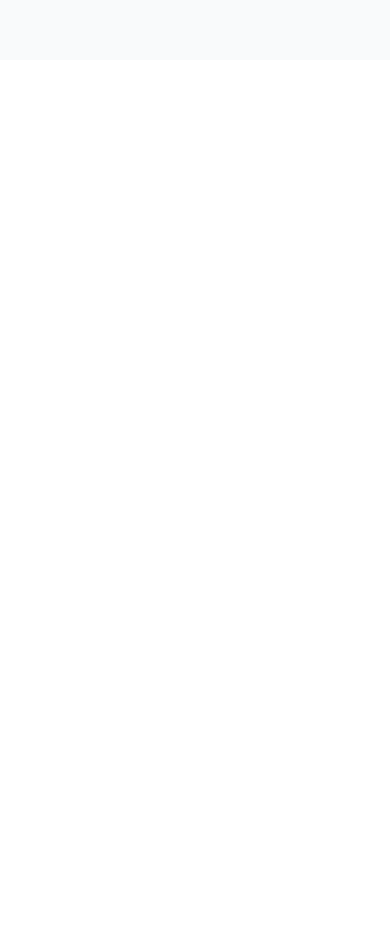
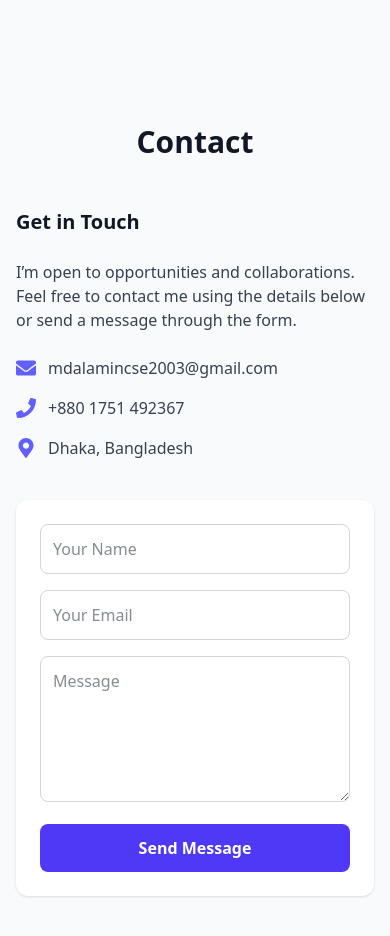
Before and after one commit to alamincse2003/portfolio-of-al-amin, a Next.js app: page / in a window 390 px wide. Shown: the part 8020-8956 px from the top of the page. Before the commit the page ends 8080 px from the top, so only its background shows below. Built offline with nearby package versions, Linux system fonts and the light colour scheme.

Commit message:
contact section implement done

```diff
--- /dev/null
+++ b/app/components/Contact.jsx
@@ -0,0 +1,163 @@
+"use client";
+import { useState } from "react";
+import { motion } from "framer-motion";
+import { FaEnvelope, FaPhone, FaMapMarkerAlt } from "react-icons/fa";
+import emailjs from "@emailjs/browser";
+import Swal from "sweetalert2";
+
+const Contact = () => {
+  const [formData, setFormData] = useState({
+    name: "",
+    email: "",
+    message: "",
+  });
+  const [status, setStatus] = useState("");
+
+  const handleChange = (e) => {
+    setFormData({ ...formData, [e.target.name]: e.target.value });
+  };
+
+  const handleSubmit = (e) => {
+    e.preventDefault();
+
+    const { name, email, message } = formData;
+
+    if (!name || !email || !message) {
+      setStatus("Please fill in all fields.");
+      return;
+    }
+
+    const emailRegex = /\S+@\S+\.\S+/;
+    if (!emailRegex.test(email)) {
+      setStatus("Please enter a valid email address.");
+      return;
+    }
+    emailjs
+      .send(
+        "service_0mpwqcc",
+        "template_hbbkxca",
+        {
+          name: formData.name,
+          email: formData.email,
+          message: formData.message,
+        },
+        "MjKU8ciwz84K1pqwB"
+      )
+      .then(() => {
+        Swal.fire({
+          icon: "success",
+          title: "Message Sent!",
+          text: "Thanks for contacting me. I will reply soon.",
+          timer: 3000,
+          showConfirmButton: false,
+        });
+        setFormData({ name: "", email: "", message: "" });
+      })
+      .catch(() => {
+        Swal.fire({
+          icon: "error",
+          title: "Oops...",
+          text: "Something went wrong! Please try again.",
+        });
+      });
+  };
+
+  return (
+    <section id="contact" className="py-16 bg-gray-50 dark:bg-gray-900">
+      <div className="max-w-6xl mx-auto px-4 sm:px-6 lg:px-8">
+        <h2 className="text-3xl sm:text-4xl font-bold text-center mb-12 text-gray-900 dark:text-gray-100">
+          Contact
+        </h2>
+
+        <div className="grid grid-cols-1 lg:grid-cols-2 gap-10">
+          {/* Contact Info */}
+          <motion.div
+            initial={{ opacity: 0, x: -50 }}
+            whileInView={{ opacity: 1, x: 0 }}
+            transition={{ duration: 0.6 }}
+            className="space-y-6"
+          >
+            <h3 className="text-xl font-semibold text-gray-900 dark:text-gray-100">
+              Get in Touch
+            </h3>
+            <p className="text-gray-700 dark:text-gray-300">
+              I’m open to opportunities and collaborations. Feel free to contact
+              me using the details below or send a message through the form.
+            </p>
+
+            <div className="space-y-4">
+              <div className="flex items-center gap-3 text-gray-700 dark:text-gray-300">
+                <FaEnvelope className="w-5 h-5 text-indigo-500" />
+                <span>mdalamincse2003@gmail.com</span>
+              </div>
+              <div className="flex items-center gap-3 text-gray-700 dark:text-gray-300">
+                <FaPhone className="w-5 h-5 text-indigo-500" />
+                <span>+880 1751 492367</span>
+              </div>
+              <div className="flex items-center gap-3 text-gray-700 dark:text-gray-300">
+                <FaMapMarkerAlt className="w-5 h-5 text-indigo-500" />
+                <span>Dhaka, Bangladesh</span>
+              </div>
+            </div>
+          </motion.div>
+
+          {/* Contact Form */}
+          <motion.form
+            onSubmit={handleSubmit}
+            initial={{ opacity: 0, x: 50 }}
+            whileInView={{ opacity: 1, x: 0 }}
+            transition={{ duration: 0.6 }}
+            className="bg-white dark:bg-gray-800 rounded-xl shadow-sm p-6 sm:p-8 space-y-4"
+          >
+            {status && (
+              <p
+                className={`text-sm ${
+                  status.includes("successfully")
+                    ? "text-green-600 dark:text-green-400"
+                    : "text-red-600 dark:text-red-400"
+                }`}
+              >
+                {status}
+              </p>
+            )}
+            <div className="grid grid-cols-1 sm:grid-cols-2 gap-4">
+              <input
+                type="text"
+                name="name"
+                placeholder="Your Name"
+                value={formData.name}
+                onChange={handleChange}
+                className="w-full p-3 rounded-lg border border-gray-300 dark:border-gray-600 focus:outline-none focus:ring-2 focus:ring-indigo-500 bg-white dark:bg-gray-700 text-gray-900 dark:text-gray-100"
+              />
+              <input
+                type="email"
+                name="email"
+                placeholder="Your Email"
+                value={formData.email}
+                onChange={handleChange}
+                className="w-full p-3 rounded-lg border border-gray-300 dark:border-gray-600 focus:outline-none focus:ring-2 focus:ring-indigo-500 bg-white dark:bg-gray-700 text-gray-900 dark:text-gray-100"
+              />
+            </div>
+
+            <textarea
+              name="message"
+              placeholder="Message"
+              rows={5}
+              value={formData.message}
+              onChange={handleChange}
+              className="w-full p-3 rounded-lg border border-gray-300 dark:border-gray-600 focus:outline-none focus:ring-2 focus:ring-indigo-500 bg-white dark:bg-gray-700 text-gray-900 dark:text-gray-100"
+            />
+            <button
+              type="submit"
+              className="w-full bg-indigo-600 hover:bg-indigo-700 text-white font-semibold py-3 px-6 rounded-lg transition-colors duration-300"
+            >
+              Send Message
+            </button>
+          </motion.form>
+        </div>
+      </div>
+    </section>
+  );
+};
+
+export default Contact;
--- a/app/components/Skills.jsx
+++ b/app/components/Skills.jsx
@@ -1,78 +1,6 @@
 "use client";
 import { motion } from "framer-motion";
-import { FaHtml5, FaCss3Alt, FaReact, FaNodeJs, FaTools } from "react-icons/fa";
-import {
-  SiTailwindcss,
-  SiJavascript,
-  SiMongodb,
-  SiMysql,
-  SiGit,
-  SiFigma,
-} from "react-icons/si";
-
-const skills = {
-  frontend: [
-    {
-      name: "HTML5",
-      icon: <FaHtml5 className="text-orange-500" />,
-      level: "90%",
-    },
-    {
-      name: "CSS3",
-      icon: <FaCss3Alt className="text-blue-500" />,
-      level: "85%",
-    },
-    {
-      name: "Tailwind CSS",
-      icon: <SiTailwindcss className="text-sky-400" />,
-      level: "85%",
-    },
-    {
-      name: "JavaScript",
-      icon: <SiJavascript className="text-yellow-400" />,
-      level: "80%",
-    },
-    {
-      name: "React",
-      icon: <FaReact className="text-cyan-400" />,
-      level: "75%",
-    },
-  ],
-  backend: [
-    {
-      name: "Node.js",
-      icon: <FaNodeJs className="text-green-500" />,
-      level: "70%",
-    },
-    {
-      name: "MongoDB",
-      icon: <SiMongodb className="text-green-600" />,
-      level: "65%",
-    },
-    {
-      name: "MySQL",
-      icon: <SiMysql className="text-blue-600" />,
-      level: "60%",
-    },
-  ],
-  tools: [
-    {
-      name: "Git & GitHub",
-      icon: <SiGit className="text-orange-600" />,
-      level: "80%",
-    },
-    {
-      name: "Figma",
-      icon: <SiFigma className="text-pink-500" />,
-      level: "70%",
-    },
-    {
-      name: "Other Tools",
-      icon: <FaTools className="text-gray-600" />,
-      level: "65%",
-    },
-  ],
-};
+import { skills } from "../data/skills";
 
 export default function Skills() {
   return (
--- /dev/null
+++ b/app/data/skills.js
@@ -0,0 +1,72 @@
+import { FaHtml5, FaCss3Alt, FaReact, FaNodeJs, FaTools } from "react-icons/fa";
+import {
+  SiTailwindcss,
+  SiJavascript,
+  SiMongodb,
+  SiMysql,
+  SiGit,
+  SiFigma,
+} from "react-icons/si";
+export const skills = {
+  frontend: [
+    {
+      name: "HTML5",
+      icon: <FaHtml5 className="text-orange-500" />,
+      level: "90%",
+    },
+    {
+      name: "CSS3",
+      icon: <FaCss3Alt className="text-blue-500" />,
+      level: "85%",
+    },
+    {
+      name: "Tailwind CSS",
+      icon: <SiTailwindcss className="text-sky-400" />,
+      level: "85%",
+    },
+    {
+      name: "JavaScript",
+      icon: <SiJavascript className="text-yellow-400" />,
+      level: "80%",
+    },
+    {
+      name: "React",
+      icon: <FaReact className="text-cyan-400" />,
+      level: "75%",
+    },
+  ],
+  backend: [
+    {
+      name: "Node.js",
+      icon: <FaNodeJs className="text-green-500" />,
+      level: "70%",
+    },
+    {
+      name: "MongoDB",
+      icon: <SiMongodb className="text-green-600" />,
+      level: "65%",
+    },
+    {
+      name: "MySQL",
+      icon: <SiMysql className="text-blue-600" />,
+      level: "60%",
+    },
+  ],
+  tools: [
+    {
+      name: "Git & GitHub",
+      icon: <SiGit className="text-orange-600" />,
+      level: "80%",
+    },
+    {
+      name: "Figma",
+      icon: <SiFigma className="text-pink-500" />,
+      level: "70%",
+    },
+    {
+      name: "Other Tools",
+      icon: <FaTools className="text-gray-600" />,
+      level: "65%",
+    },
+  ],
+};
--- a/app/page.js
+++ b/app/page.js
@@ -1,4 +1,5 @@
 import About from "./components/About";
+import Contact from "./components/Contact";
 import Eductaion from "./components/Eductaion";
 import Experiences from "./components/Experiences";
 import Features from "./components/Features";
@@ -16,6 +17,7 @@ export default function Home() {
       <Skills />
       <Experiences />
       <Eductaion />
+      <Contact />
     </>
   );
 }
--- a/package.json
+++ b/package.json
@@ -9,12 +9,14 @@
     "lint": "eslint"
   },
   "dependencies": {
+    "@emailjs/browser": "^4.4.1",
     "framer-motion": "^12.23.12",
     "lucide-react": "^0.541.0",
     "next": "15.5.0",
     "react": "19.1.0",
     "react-dom": "19.1.0",
-    "react-icons": "^5.5.0"
+    "react-icons": "^5.5.0",
+    "sweetalert2": "^11.22.5"
   },
   "devDependencies": {
     "@eslint/eslintrc": "^3",
```
Also changed, not shown: 1 other file (tests, documents, lock files or other folders).
